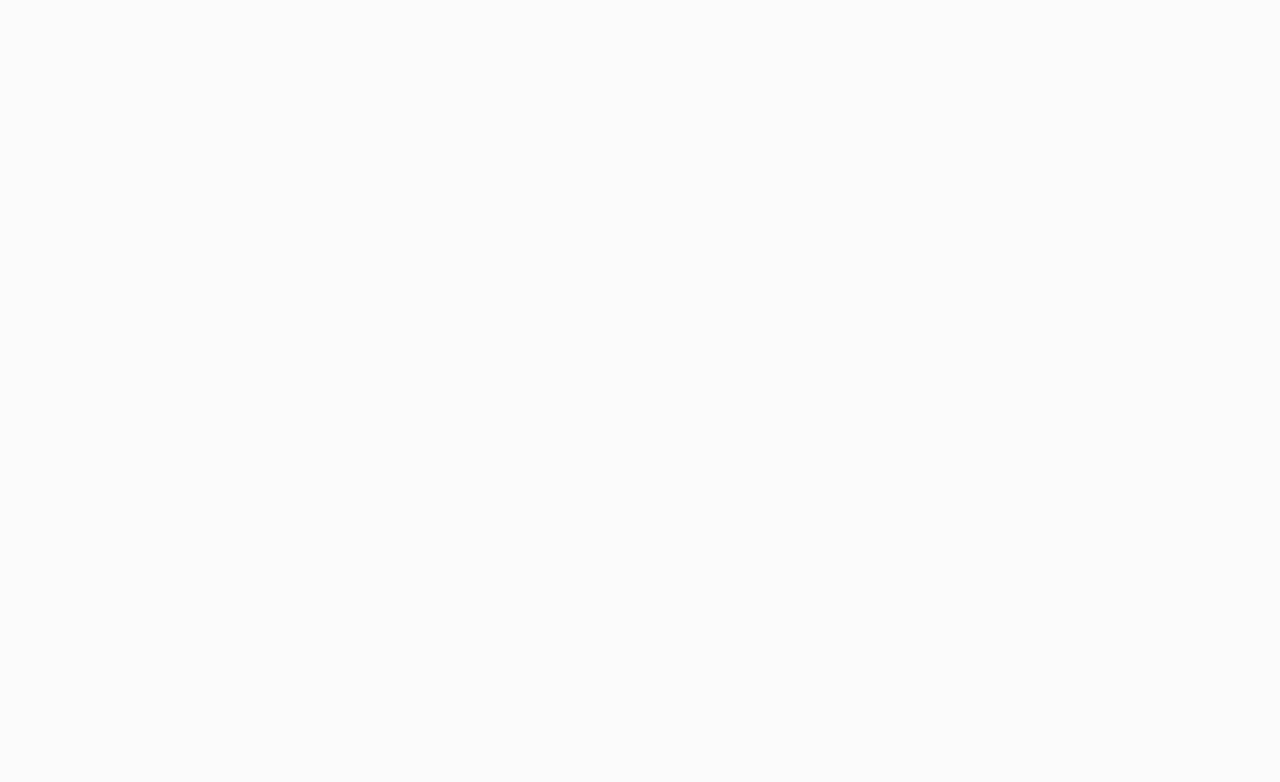
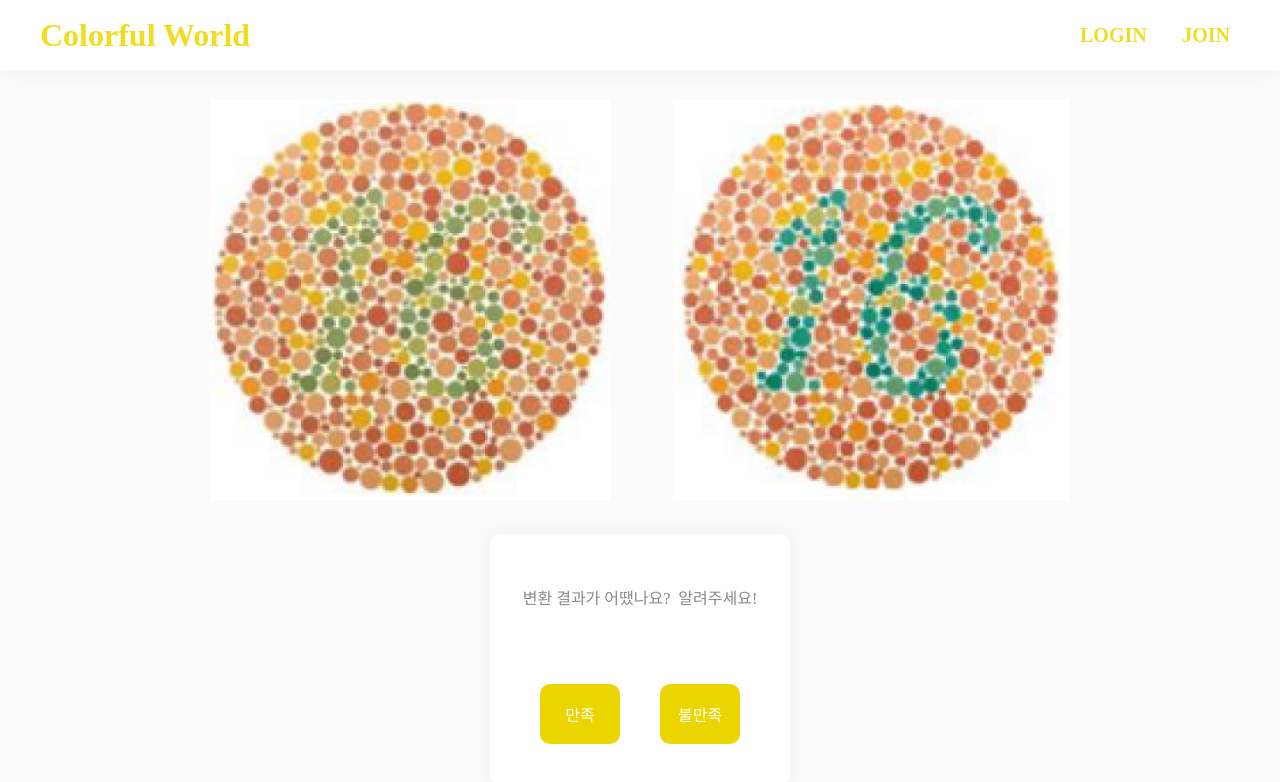
Before and after one commit to judahhh/ColorfulWorld_Frontend, a React (Create React App) app in the folder my-app/: page /result in a window 1280 px wide. Before the commit this address had no page. Shown: the top 782 px of the page. Built offline with nearby package versions, Linux system fonts and the light colour scheme.

Commit message:
feat : 결과 페이지 구현

```diff
--- a/my-app/src/App.js
+++ b/my-app/src/App.js
@@ -3,6 +3,7 @@
 import LoginPage from "./page/LoginPage"; //Login페이지
 import JoinPage from "./page/JoinPage";
 import ChangePage from "./page/ChangePage";
+import ResultPage from "./page/ResultPage";
 import { BrowserRouter, Routes, Route } from "react-router-dom";
 
 function App() {
@@ -13,6 +14,7 @@
         <Route path="/login" element={<LoginPage />} />
         <Route path="/join" element={<JoinPage />} />
         <Route path="/change" element={<ChangePage />} />
+        <Route path="/result" element={<ResultPage />} />
       </Routes>
     </BrowserRouter>
   );
--- /dev/null
+++ b/my-app/src/component/commons/OkBtn.js
@@ -0,0 +1,23 @@
+import styled from "styled-components";
+
+const StyleOkBtn = styled.button`
+  width: 80px;
+  height: 60px;
+  background-color: #ebd500;
+  color: #ffffff;
+  border-radius: 10px;
+  border: none;
+  font-size: 16px;
+  font-family: "Noto Serif KR", serif;
+  margin: 20px;
+  :hover {
+    cursor: pointer;
+  }
+`;
+
+const OkBtn = (props) => {
+  const { value } = props;
+  return <StyleOkBtn>{value}</StyleOkBtn>;
+};
+
+export default OkBtn;
--- /dev/null
+++ b/my-app/src/component/result/ResultSurveyCard.js
@@ -0,0 +1,57 @@
+import React from "react";
+import styled from "styled-components";
+import OkBtn from "../commons/OkBtn";
+import Ishihara1 from "../img/Ishihara_1.png";
+import Ishihara2 from "../img/Ishihara_2.png";
+
+const StyleSurveyCard = styled.div`
+  width: 300px;
+  height: 250px;
+  box-shadow: 0px 0px 20px rgba(0, 0, 0, 0.05);
+  border-radius: 10px;
+  background-color: #ffffff;
+  display: flex;
+  flex-direction: column;
+  align-items: center;
+  margin: auto;
+`;
+const StyleSurveyText = styled.div`
+  font-family: "Noto Serif KR", serif;
+  align-items: center;
+  text-align: center;
+  line-height: 130px;
+
+  color: #8a8a8a;
+`;
+const StyleContainer = styled.div`
+  text-align: center;
+`;
+const StyleResultImg = styled.img`
+  width: 400px;
+  height: 400px;
+  margin: 30px;
+  /* display: block; */
+  /* margin: auto; */
+`;
+
+const ResultSurveyCard = () => {
+  return (
+    <>
+      <StyleContainer>
+        <StyleResultImg src={Ishihara1}></StyleResultImg>
+        <StyleResultImg src={Ishihara2}></StyleResultImg>
+      </StyleContainer>
+      <StyleSurveyCard>
+        <StyleSurveyText>
+          변환 결과가 어땠나요? &nbsp;알려주세요!
+        </StyleSurveyText>
+        <StyleContainer>
+          <OkBtn value={"만족"}></OkBtn>
+          <OkBtn value={"불만족"}></OkBtn>
+        </StyleContainer>
+      </StyleSurveyCard>
+    </>
+  );
+};
+
+export default ResultSurveyCard;
--- a/my-app/src/page/ResultPage.js
+++ b/my-app/src/page/ResultPage.js
@@ -0,0 +1,15 @@
+import React from "react";
+import Header from "../component/header/Header";
+import ResultSurveyCard from "../component/result/ResultSurveyCard";
+
+const ResultPage = () => {
+  return (
+    <>
+      <Header />
+
+      <ResultSurveyCard></ResultSurveyCard>
+    </>
+  );
+};
+
+export default ResultPage;
```
